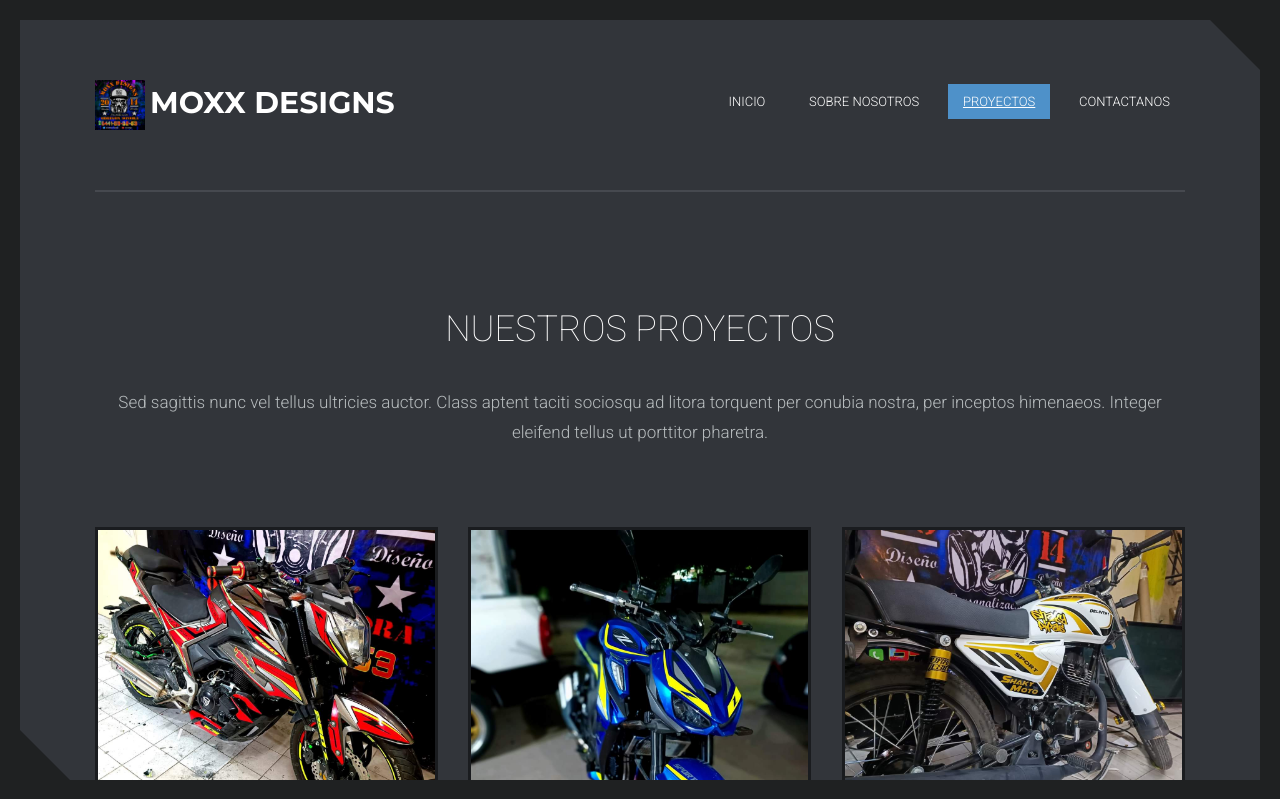
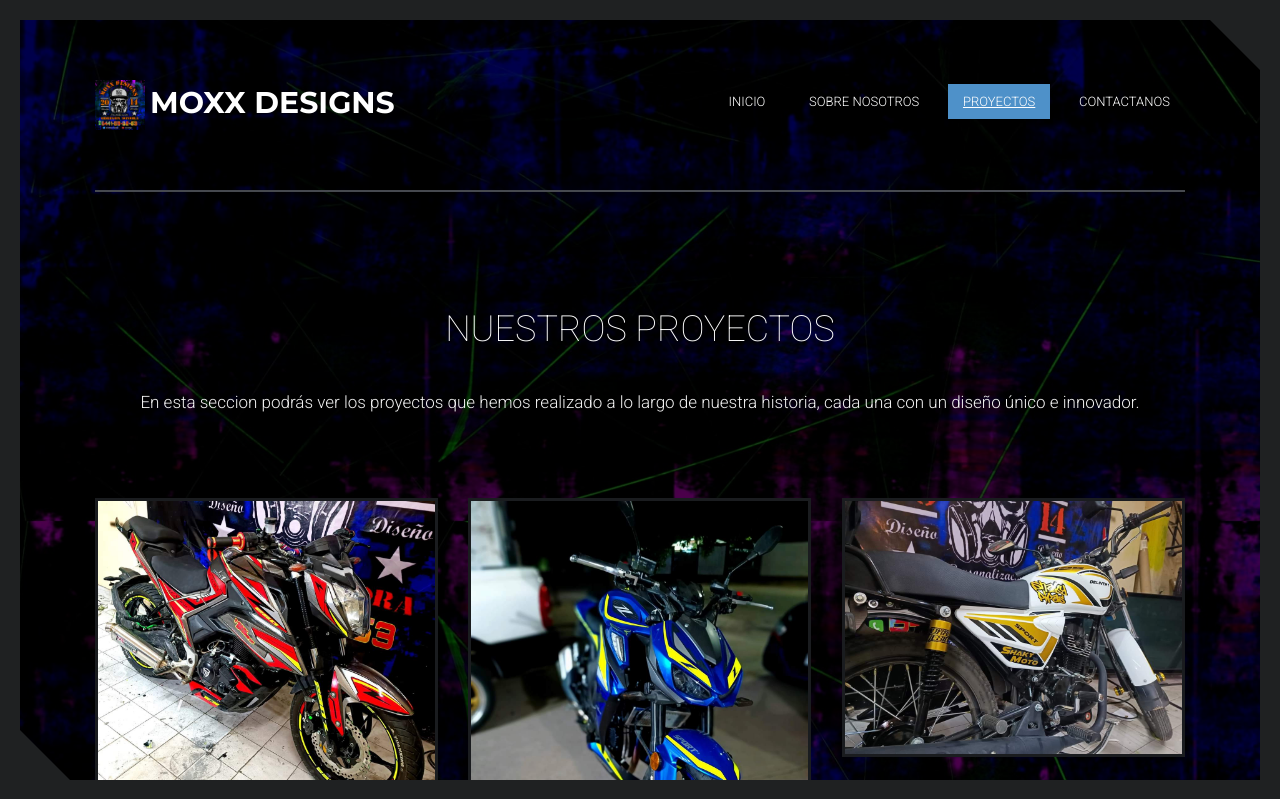
Before and after one commit to AMOZINGAS/AplicacionWebMoxxDesigns, a plain HTML site: page index.html in a window 1280 px wide. Both pictures are taken after a click on the link "PROYECTOS". Shown: the top 799 px of the page. Drawn offline with Linux system fonts and the light colour scheme.

Commit message:
Background agregado y textos e iconos cambiados

```diff
--- /dev/null
+++ b/css/styles.css
@@ -0,0 +1,27 @@
+
+body {
+    background-image: url('../img/mainbackground.jpeg');
+    background-size: cover;
+    position: relative;
+    background-attachment: fixed;
+    color: #f1f1f1;
+}
+
+body::before {
+    content: "";
+    position: absolute;
+    top: 0;
+    left: 0;
+    right: 0;
+    bottom: 0;
+    background-color: rgba(0, 0, 0, 0.7);
+    z-index: -1;
+}
+
+.main-content {
+    background-color: #333;
+    padding: 20px;
+    max-width: 1200px;
+    margin: 20px auto;
+    box-shadow: 0 0 20px rgba(0, 0, 0, 0.5);
+}
--- a/index.html
+++ b/index.html
@@ -13,9 +13,11 @@ http://www.templatemo.com/preview/templatemo_421_raleway
 	<link rel="stylesheet" href="css/simple-line-icons.css">
 	<link rel="stylesheet" href="css/animate.css">
 	<link rel="stylesheet" href="css/templatemo_style.css">
+	<link rel="stylesheet" href="css/styles.css">
 	<link rel="icon" type="image/x-icon" href="img/moxxlogo.jpg">
 </head>
 <body>
+	<div class="main-container">
 		<header class="site-header container animated fadeInDown">
 			<div class="header-wrapper">
 				<div class="row">
@@ -172,7 +174,7 @@ http://www.templatemo.com/preview/templatemo_421_raleway
 			<div id="menu-3" class="content project-section container">
 				<div class="projects-header">
 					<h2 class="animated fadeInRight">Nuestros proyectos</h2>
-				<p class="animated fadeInLeft">Sed sagittis nunc vel tellus ultricies auctor. Class aptent taciti sociosqu ad litora torquent per conubia nostra, per inceptos himenaeos. Integer eleifend tellus ut porttitor pharetra.</p>
+					<p class="animated fadeInLeft">En esta seccion podrás ver los proyectos que hemos realizado a lo largo de nuestra historia, cada una con un diseño único e innovador.</p>
 				</div>
 				<div class="projects-holder">
 					<div class="row">
@@ -286,10 +288,8 @@ http://www.templatemo.com/preview/templatemo_421_raleway
 					<h2 class="animated fadeInLeft">Contactanos</h2>
 					<p class="animated fadeInRight">Sientete libre de describirnos tu idea.</p>
 					<ul class="contact-social animated fadeInUp">
-					<li><a href="#"><i class="fa fa-twitter"></i></a></li>
-					<li><a href="#"><i class="fa fa-dribbble"></i></a></li>
-					<li><a href="#"><i class="fa fa-instagram"></i></a></li>
-					<li><a href="#"><i class="fa fa-share-alt"></i></a></li>
+						<li><a target="_blank" href="https://www.youtube.com/@moxxdesigns2784"><i class="fa fa-youtube"></i></a></li>
+						<li><a target="_blank" href="https://www.facebook.com/share/2UKRoVRuDh7qht2A/"><i class="fa fa-facebook"></i></a></li>
 					</ul>
 				</div>
 				<div class="contact-holder">
@@ -354,5 +354,6 @@ http://www.templatemo.com/preview/templatemo_421_raleway
 
 		<script src="js/jquery.min.js"></script>
 		<script src="js/templatemo_custom.js"></script>
+	</div>
 </body>
 </html>
```
Also changed, not shown: img/mainbackground.jpeg (added). Lines whose indentation alone changed are shown as unchanged.
